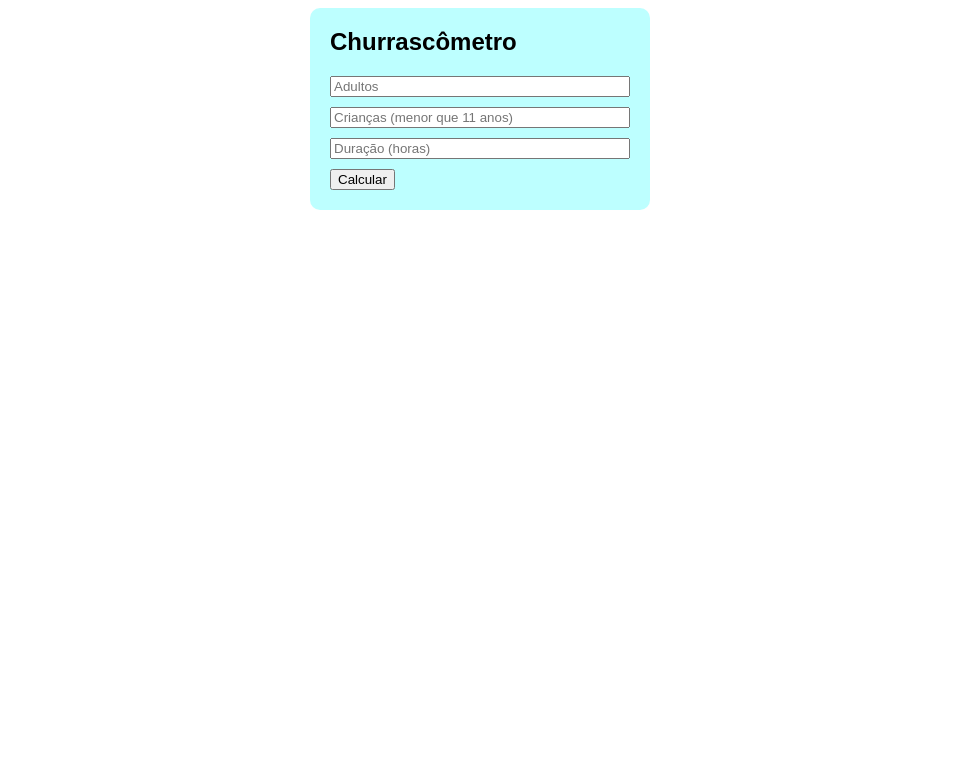
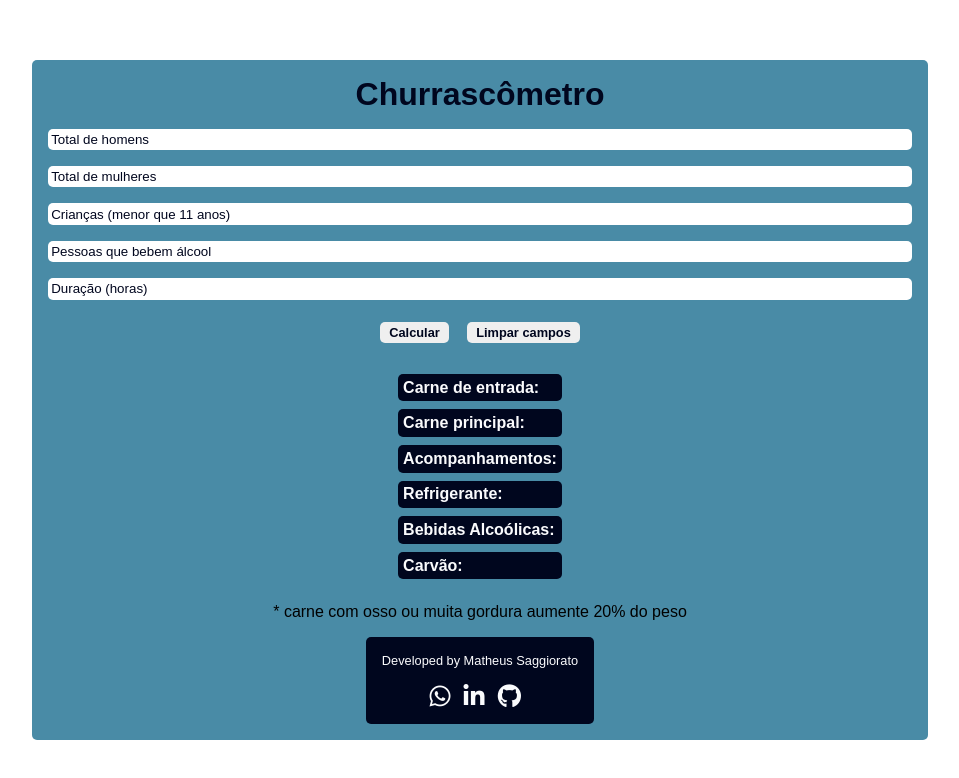
Before and after one commit to MatheusSaggiorato/churrascometro, a plain HTML site: page index.html in a window 1280 px wide. Shown: the whole page, without its empty margins (160-1119 px from the left). Drawn offline with Linux system fonts and the light colour scheme.

Commit message:
incremento do cálculo

```diff
--- a/index.html
+++ b/index.html
@@ -13,24 +13,70 @@
 <body>
 
     <main>
-        <h2>Churrascômetro</h2>
+        <h1>Churrascômetro</h1>
 
-        <!-- 'oninput' proibe qualquer caractere que não seja um número  -->
-        <input id="adultos" name="adultos" type="number" placeholder="Adultos" min="0"  oninput="validity.valid||(value='');">
+        <input id="homens" name="adultos" type="number" placeholder="Total de homens" min="0"
+            oninput="validity.valid||(value='');">
 
-        <input id="criancas" name="criancas" type="number" placeholder="Crianças (menor que 11 anos)" min="0"   oninput="validity.valid||(value='');">
+        <input id="mulheres" name="mulheres" type="number" placeholder="Total de mulheres" min="0"
+            oninput="validity.valid||(value='');">
 
-        <input id="duracao" name="duracao" type="number" placeholder="Duração (horas)" min="0"   oninput="validity.valid||(value='');">
+        <input id="criancas" name="criancas" type="number" placeholder="Crianças (menor que 11 anos)" min="0"
+            oninput="validity.valid||(value='');">
 
-        <button onclick="calcular()">Calcular</button>
+        <input id="bebem-alcool" name="bebem-alcool" type="number" placeholder="Pessoas que bebem álcool" min="0"
+            oninput="validity.valid||(value='');">
 
-        <div id="resultado">
+        <input id="duracao" name="duracao" type="number" placeholder="Duração (horas)" min="0"
+            oninput="validity.valid||(value='');">
+
+        <span>
+            <button onclick="calcular()">Calcular</button>
+            <button onclick="clearInputs()">Limpar campos</button>
+        </span>
+
+        <div>
+            <p class="bg-p">Carne de entrada: <br> <span class="destaque-result" id="entrada"></span>
+            </p>
+            <p class="bg-p">Carne principal: <br> <span class="destaque-result" id="principal"></span>
+            </p>
+            <p class="bg-p">Acompanhamentos: <br> <span class="destaque-result" id="acompanhamento"></span></p>
+
+            <p class="bg-p">Refrigerante: <br> <span class="destaque-result" id="refrigerante"></span></p>
+
+            <p class="bg-p">Bebidas Alcoólicas: <br> <span class="destaque-result" id="bebidas"></span></p>
+
+            <p class="bg-p">Carvão: <br> <span class="destaque-result" id="carvao"></span></p>
+        </div>
+
+
+        <p>* carne com osso ou muita gordura aumente 20% do peso</p>
+
+        <div class="footer-credits">
+            <p>Developed by Matheus Saggiorato</p>
+
+            <div class="social-midias-container">
+
+                <a href="https://api.whatsapp.com/send?phone=5554999748017&text=Ol%C3%A1%20Matheus!" target="_blank">
+                    <i class="fa-brands fa-whatsapp icon-social-midia"></i>
+                </a>
+
+                <a href="https://www.linkedin.com/in/matheus-saggiorato" target="_blank">
+                    <i class="fa-brands fa-linkedin-in icon-social-midia"></i>
+                </a>
+
+                <a href="https://github.com/MatheusSaggiorato" target="_blank">
+                    <i class="fa-brands fa-github icon-social-midia"></i>
+                </a>
+            </div>
+
+        </div>
 
         </div>
 
     </main>
 
-
+    <script defer src="https://kit.fontawesome.com/d2e94242a3.js" crossorigin="anonymous"></script>
     <script src="./script.js"></script>
 </body>
 
--- a/script.js
+++ b/script.js
@@ -1,18 +1,54 @@
-// Carne - 600g por homem e 400g por mulher + de 6 horas - 700g
-// Cerveja - 1100ml por pessoa + de 6 horas - 1500ml
-// Refrigerante/agua - 600ml por pessoa + 6 horas - 1200ml
+/*
 
-let inputAdultos = document.getElementById("adultos")
-let inputCrianças = document.getElementById("criancas")
-let inputDuracao = document.getElementById("duracao")
+Churrasco de até 3 horas:
 
-let resultado = document.getElementById("resultado")
+Carvão: 1,2kg por kg de assados
+Carne de entrada: 150g por pessoa.
+Carne principal: 350g por pessoa.
+Acompanhamentos: 150g por pessoa.
+Refrigerantes: 750ml por pessoa por hora.
+Bebidas alcoólicas: 1L por pessoa por hora.
+
+
+
+Churrasco de mais de 4 horas:
+
+Carne de entrada: 200g por pessoa.
+Carne principal: 450g por pessoa.
+Acompanhamentos: 200g por pessoa.
+Refrigerantes: 1500ml por pessoa.
+
+crianças metade de tudo
+
+*/
+
+function validarCampos(...campos) {
+    for (const campo of campos) {
+        if (!campo.value || campo.value <= 0) {
+            alert('Por favor, preencha todos os campos');
+            return true;
+        }
+    }
+    return false;
+};
+
 
 function calcular() {
 
-    let adultos = inputAdultos.value
-    let criancas = inputCrianças.value
-    let duracao = inputDuracao.value
+    const inputHomens = document.getElementById("homens");
+    const inputMulheres = document.getElementById("mulheres");
+    const inputCrianças = document.getElementById("criancas");
+    const inputBebemAlcool = document.getElementById("bebem-alcool");
+    const inputDuracao = document.getElementById("duracao");
+
+    const homens = inputHomens.value;
+    const mulheres = inputMulheres.value;
+    const criancas = inputCrianças.value;
+    const bebemAlcool = inputBebemAlcool.value;
+    const duracao = inputDuracao.value;
+
+    if (validarCampos(inputHomens, inputMulheres, inputCrianças, inputBebemAlcool, inputDuracao)) {
+    } else {
 
         let qtdTotalCarne = carnePorPessoa(duracao) * adultos + (carnePorPessoa(duracao) / 2 * criancas)
         let qtdTotalCerveja = cervejaPorPessoa(duracao) * adultos
@@ -22,6 +58,14 @@ function calcular() {
         resultado.innerHTML = `<p>${qtdTotalCarne / 1000} kg de Carne</p>`
         resultado.innerHTML += `<p>${Math.ceil(qtdTotalCerveja / 355)} Latas de Cerveja</p>`
         resultado.innerHTML += `<p>${Math.ceil(qtdTotalBebidas / 1000)} Litros de Refrigerante</p>`
+
+        document.querySelector("#entrada").textContent = `${qtdTotalEntrada.replace('.', ',')}gramas`;
+        document.querySelector("#principal").textContent = `${qtdTotalPrincipal.replace('.', ',')}gramas`;
+        document.querySelector("#acompanhamento").textContent = `${qtdTotalAcompanhamento}gramas`;
+        document.querySelector("#refrigerante").textContent = `${qtdTotalRefrigerante}ml = ${Math.ceil(qtdTotalRefrigerante / 2000)} litros de 2 litros`;
+        document.querySelector("#bebidas").textContent = `${qtdTotalBebidas}ml = ${Math.ceil(qtdTotalBebida/ 350)} latas de 350ml`;
+        document.querySelector("#carvao").textContent = `${qtdTotalCarvao}kg`;
+    }
 
     function carnePorPessoa(duracao) {
         if (duracao >= 6) {
@@ -50,3 +94,7 @@ function calcular() {
     }
 
 }
+
+function clearInputs() {
+    location.reload();
+}
--- a/style.css
+++ b/style.css
@@ -1,19 +1,119 @@
-main {
-    max-width: 300px;
-    padding: 20px;
-    margin: auto;
-    border-radius: 10px;
-    background-color: #BDFFFF;
-    font-family: Arial, Helvetica, sans-serif
-}
-
-input {
-    width: 100%;
-    margin-bottom: 10px;
-    display: block;
+*,
+*::after,
+*::before {
+    margin: 0;
+    padding: 0;
     box-sizing: border-box;
 }
 
-h2 {
-    margin-top: 0;
+:root {
+    --main-blue: #1F3B74;
+    --dark-blue: #00061E;
+    /* cor da logo */
+    --first-blue: #162C40;
+    --second-blue: #2675A6;
+    --third-blue: #498BA6;
+    --fourth-blue: #B4D2D9;
+    --dark-theme: #0D0D0D;
+    --medium-dark: #262626;
+    --light-theme: #FAFBFD;
 }
+
+html,
+body {
+    overflow-x: hidden;
+    position: relative;
+}
+
+body {
+    min-height: 100vh;
+    display: flex;
+    align-items: center;
+    justify-content: center;
+}
+
+h1 {
+    color: var(--dark-blue);
+}
+
+main {
+    padding: 1rem;
+    width: 70%;
+    border-radius: 5px;
+    background-color: var(--third-blue);
+    font-family: Arial, Helvetica, sans-serif;
+    display: flex;
+    flex-direction: column;
+    align-items: center;
+    justify-content: center;
+    gap: 1rem;
+    flex-wrap: wrap;
+}
+
+input{
+    width: 100%;
+    border-radius: 5px;
+    border: none;
+    padding: .2rem;
+}
+
+input::placeholder {
+    color: var(--dark-blue);
+}
+
+button {
+    padding: .2rem .6rem;
+    font-weight: bold;
+    font-size: .8rem;
+    color: var(--dark-blue);
+    border: none;
+    border-radius: 5px;
+    margin: .4rem;
+}
+
+button:hover {
+    transform: scale(1.1);
+}
+
+.bg-p {
+    padding: .3rem;
+    background: var(--dark-blue);
+    font-weight: 700;
+    border-radius: 5px;
+    font-size: 1rem;
+    margin: .5rem;
+    color: var(--light-theme);
+}
+
+.destaque-result {
+    color: var(--light-theme);
+}
+
+.footer-credits {
+    color: var(--light-theme);
+    background: var(--dark-blue);
+    padding: 1rem;
+    border-radius: 5px;
+    position: relative;
+    display: flex;
+    flex-direction: column;
+    gap: 1rem;
+    justify-content: center;
+    align-items: center;
+    font-size: .8rem;
+    text-align: center;
+}
+
+.social-midias-container a {
+    text-decoration: none;
+}
+
+.icon-social-midia {
+    font-size: 1.5rem;
+    color: var(--light-theme);
+    margin-right: .6rem;
+}
+
+.icon-social-midia:hover {
+    transform: scale(1.1);
+}
```
Lines whose indentation alone changed are shown as unchanged.
